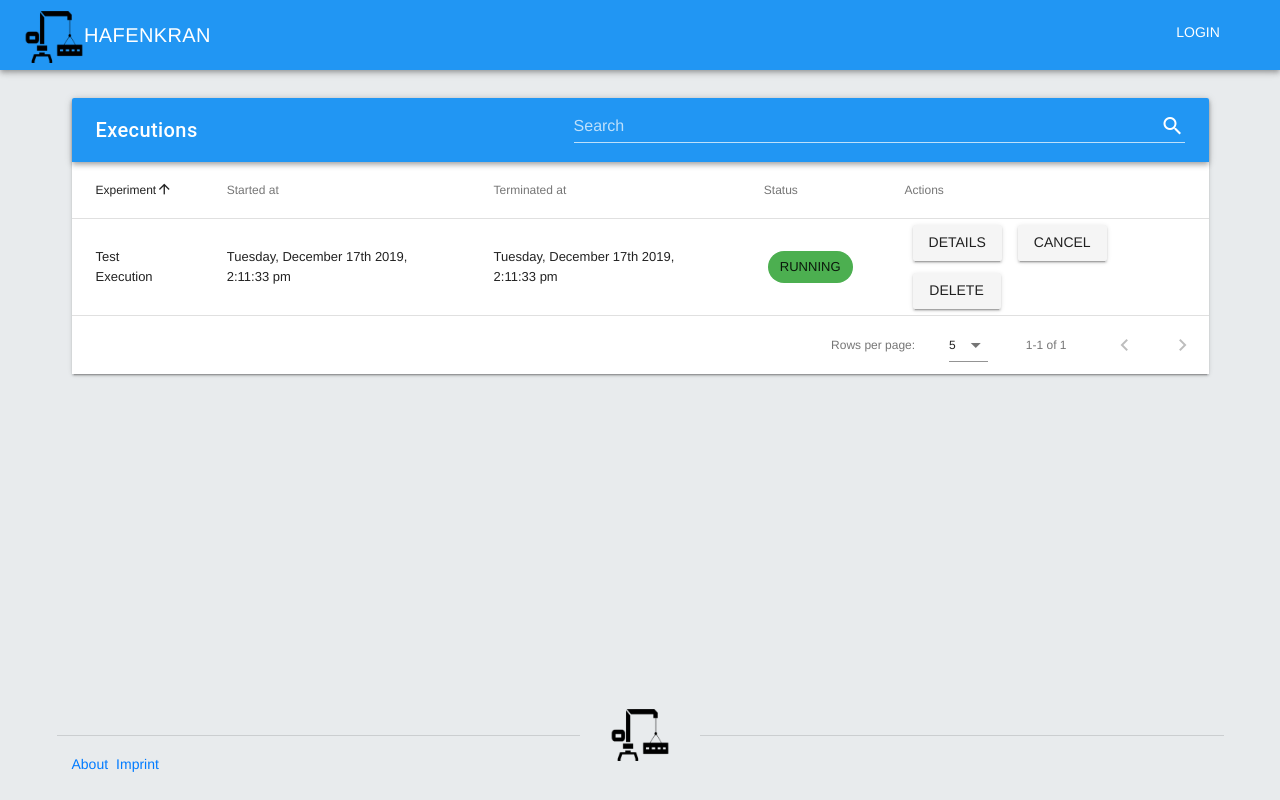
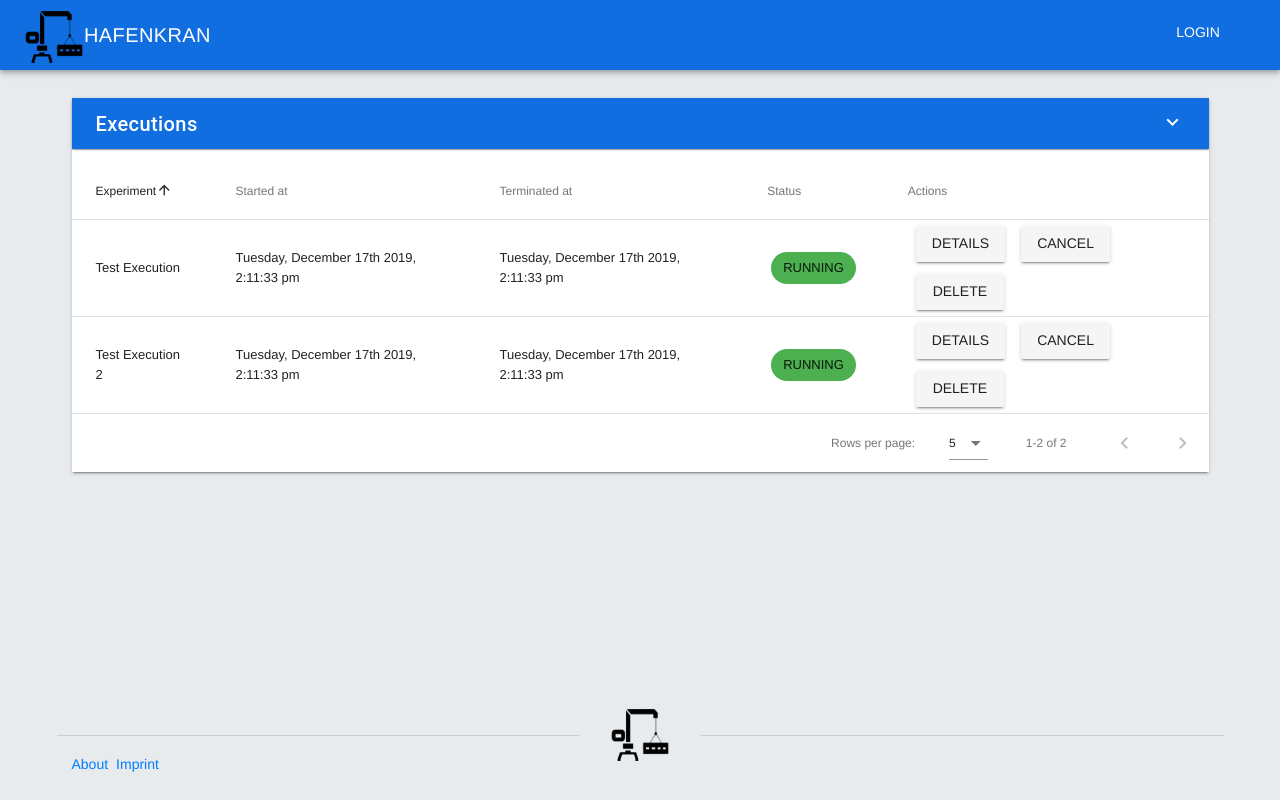
Before and after one commit to cormensratio/hafenkran-client, a Vue app: page /executionlist in a window 1280 px wide. Built offline with nearby package versions, Linux system fonts and the light colour scheme; no server answers.

Commit message:
EPDS02-177 Start implementation of filtering

```diff
--- /dev/null
+++ b/src/components/baseComponents/BaseListHeader.vue
@@ -0,0 +1,34 @@
+<template>
+  <v-expansion-panel class="toolbar-header">
+    <v-expansion-panel-content style="background: #106ee0">
+      <template slot="actions">
+        <v-icon color="white">$vuetify.icons.expand</v-icon>
+      </template>
+      <template slot="header">
+        <div class="title">{{title}}</div>
+      </template>
+     <slot name="expansion-body"></slot>
+    </v-expansion-panel-content>
+  </v-expansion-panel>
+</template>
+
+<script>
+export default {
+  name: 'BaseListHeader',
+  props: {
+    title: String,
+  },
+};
+</script>
+
+<style scoped>
+  .title {
+    font-size: 14pt;
+    color: white;
+  }
+</style>
+<style>
+  .v-chip v-chip--select-multi v-chip--small theme--light {
+    margin-bottom: 5%;
+  }
+</style>
--- /dev/null
+++ b/src/components/baseComponents/ExecutionFilters.vue
@@ -0,0 +1,57 @@
+<template>
+  <v-card>
+    <v-card-title>
+      <span class="filter-title ml-4">Additional filters:</span>
+    </v-card-title>
+    <v-card-text>
+      <v-container class="mb-5">
+        <v-layout>
+          <v-flex class="filter-combobox mr-2">
+            <filter-combobox label="Name" :items="nameOptions"></filter-combobox>
+          </v-flex>
+          <v-flex class="filter-combobox mr-2">
+            <filter-combobox label="Status"></filter-combobox>
+          </v-flex>
+          <v-flex class="filter-combobox" v-if="user.isAdmin">
+            <filter-combobox label="User"></filter-combobox>
+          </v-flex>
+        </v-layout>
+      </v-container>
+    </v-card-text>
+  </v-card>
+</template>
+
+<script>
+import { mapGetters } from 'vuex';
+import { uniq, map } from 'lodash';
+import FilterCombobox from './FilterCombobox';
+
+export default {
+  name: 'ExecutionFilters',
+  components: { FilterCombobox },
+  data() {
+    return {
+      executionName: [],
+      userName: [],
+      status: [],
+    };
+  },
+  computed: {
+    ...mapGetters(['user', 'executions']),
+    nameOptions() {
+      return uniq(map(this.executions, 'name'));
+    },
+  },
+};
+</script>
+
+<style scoped>
+  .filter-combobox {
+    max-width: 300px;
+    max-height: 30px;
+  }
+  .filter-title {
+    font-size: 14pt;
+    margin-bottom: -2%;
+  }
+</style>
--- /dev/null
+++ b/src/components/baseComponents/FilterCombobox.vue
@@ -0,0 +1,24 @@
+<template>
+  <div>
+    <label class="text-muted ml-2">{{label}}</label>
+    <v-combobox multiple attach outline
+                height="3vh"
+                :items="items"
+    >
+    </v-combobox>
+  </div>
+</template>
+
+<script>
+export default {
+  name: 'FilterCombobox',
+  props: {
+    label: String,
+    items: [],
+  },
+};
+</script>
+
+<style scoped>
+
+</style>
--- a/src/components/baseComponents/Header.vue
+++ b/src/components/baseComponents/Header.vue
@@ -1,6 +1,6 @@
 <template>
   <div class="hafen-header pb-1">
-    <v-toolbar height="75vh" color="blue" class="hafen-toolbar">
+    <v-toolbar height="75vh" class="hafen-toolbar">
       <v-toolbar-title class="mr-5 pt-2" @click="navigateToStartPage()">
         <img class="hafen-logo" src="../../assets/hafenkran.png">
         <span class="logo-title">HAFENKRAN</span>
@@ -49,7 +49,6 @@ export default {
 </script>
 
 <style scoped>
-
   .hafen-logo {
     width: 60px;
     height: 60px;
@@ -60,5 +59,7 @@ export default {
   .hafen-header {
     margin-top: -15px;
   }
-
+  .hafen-toolbar {
+    background: #106ee0;
+  }
 </style>
--- a/src/components/views/ExecutionsListPage.vue
+++ b/src/components/views/ExecutionsListPage.vue
@@ -3,19 +3,22 @@
     <template slot="body">
       <div class="container">
         <v-card>
-          <v-toolbar color="blue" dark>
-            <span class="title"> Executions </span>
-            <v-spacer></v-spacer>
-            <v-text-field append-icon="search"
-                          label="Search"
-                          single-line
-                          v-model="search"
-            >
-            </v-text-field>
-          </v-toolbar>
+          <base-list-header title="Executions">
+            <template slot="expansion-body">
+              <ExecutionFilters></ExecutionFilters>
+            </template>
+          </base-list-header>
+
+<!--            <v-text-field append-icon="search"-->
+<!--                          label="Search"-->
+<!--                          single-line-->
+<!--                          v-model="search"-->
+<!--            >-->
+<!--            </v-text-field>-->
+
           <v-data-table
             :headers="headers"
-            :items="executions"
+            :items="filteredItems"
             :search="search"
           >
             <template v-slot:items="props">
@@ -49,12 +52,15 @@ import { isNil, isEqual } from 'lodash';
 import BasePage from '../baseComponents/BasePage';
 import { timeStampMixin } from '../../mixins/TimeStamp';
 import StatusCell from '../baseComponents/StatusCell';
+import BaseListHeader from '../baseComponents/BaseListHeader';
+import ExecutionFilters from '../baseComponents/ExecutionFilters';
+import FilterMixin from '../../mixins/FilterMixin';
 
 
 export default {
   name: 'ExecutionsListPage',
-  components: { StatusCell, BasePage },
-  mixins: [timeStampMixin],
+  components: { ExecutionFilters, BaseListHeader, StatusCell, BasePage },
+  mixins: [timeStampMixin, FilterMixin],
   data() {
     return {
       search: '',
@@ -88,13 +94,13 @@ export default {
     },
   },
   created() {
-    this.fetchAllExecutionsOfUser();
+    this.fetchAllExecutionsOfUser().then(() => {
+      this.items = this.executions;
+    });
   },
 };
 </script>
 
 <style scoped>
-.title {
-  font-size: 14pt;
-}
+
 </style>
--- /dev/null
+++ b/src/mixins/FilterMixin.js
@@ -0,0 +1,23 @@
+import { filter, forEach } from 'lodash';
+
+const FilterMixin = {
+  data() {
+    return {
+      items: [],
+      filters: [],
+    };
+  },
+  computed: {
+    filteredItems() {
+      let outPut = this.items;
+      if (this.filters.length > 0) {
+        forEach(this.filters, (option) => {
+          outPut = filter(outPut, item => item[option.key] === option.value);
+        });
+      }
+      return outPut;
+    },
+  },
+};
+
+export default FilterMixin;
--- a/src/store/ExecutionStore.js
+++ b/src/store/ExecutionStore.js
@@ -14,6 +14,18 @@ const ExecutionStore = {
         id: '1',
         experimentId: '1',
         name: 'Test Execution',
+        createdAt: new Date(),
+        startedAt: new Date(),
+        terminatedAt: new Date(),
+        status: 'RUNNING',
+        ram: '',
+        cpu: '',
+        bookedTime: '',
+      },
+      {
+        id: '1',
+        experimentId: '1',
+        name: 'Test Execution 2',
         createdAt: new Date(),
         startedAt: new Date(),
         terminatedAt: new Date(),
```
